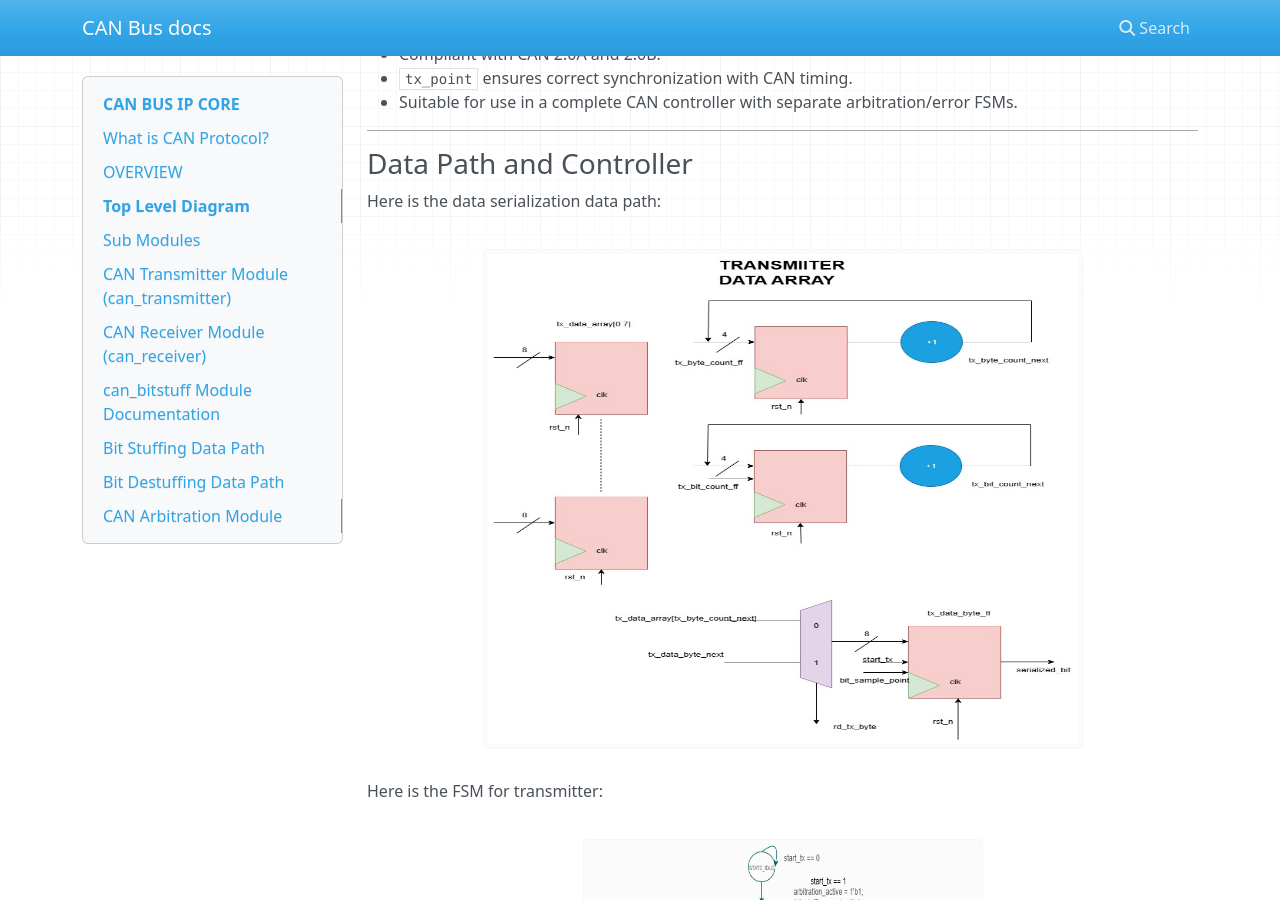
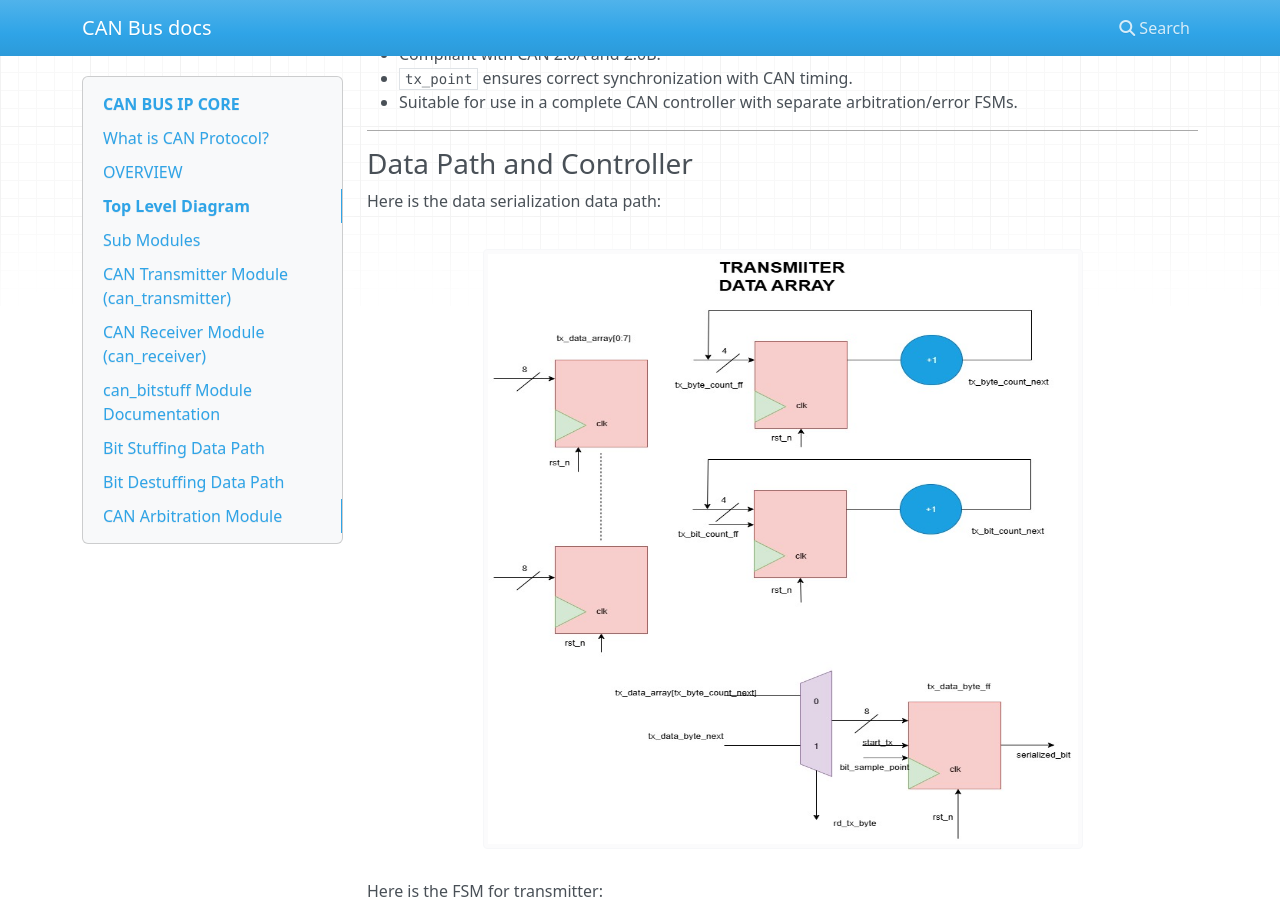
Before and after one commit to meds-uet/CAN-Bus, an MkDocs documentation site: the page built from docs/index.md, in a window 1280 px wide and 900 px high, scrolled down 3179 px. Built offline with MkDocs 1.6.1, drawn with Linux system fonts in a browser that asks for light colours; nearby versions of some CDN libraries.

Commit message:
updated index.md

```diff
--- a/docs/index.md
+++ b/docs/index.md
@@ -115,7 +115,7 @@ This module supports both **standard (11-bit ID)** and **extended (29-bit ID)**
 Here is the data serialization data path:
 
 <div align="center">
-  <img src="./images_design/tx_data_array.jpg" width="600" height="500">
+  <img src="./images_design/tx_data_array.jpg" width="600" height="600">
 </div>
 
 Here is the FSM for transmitter:
```
